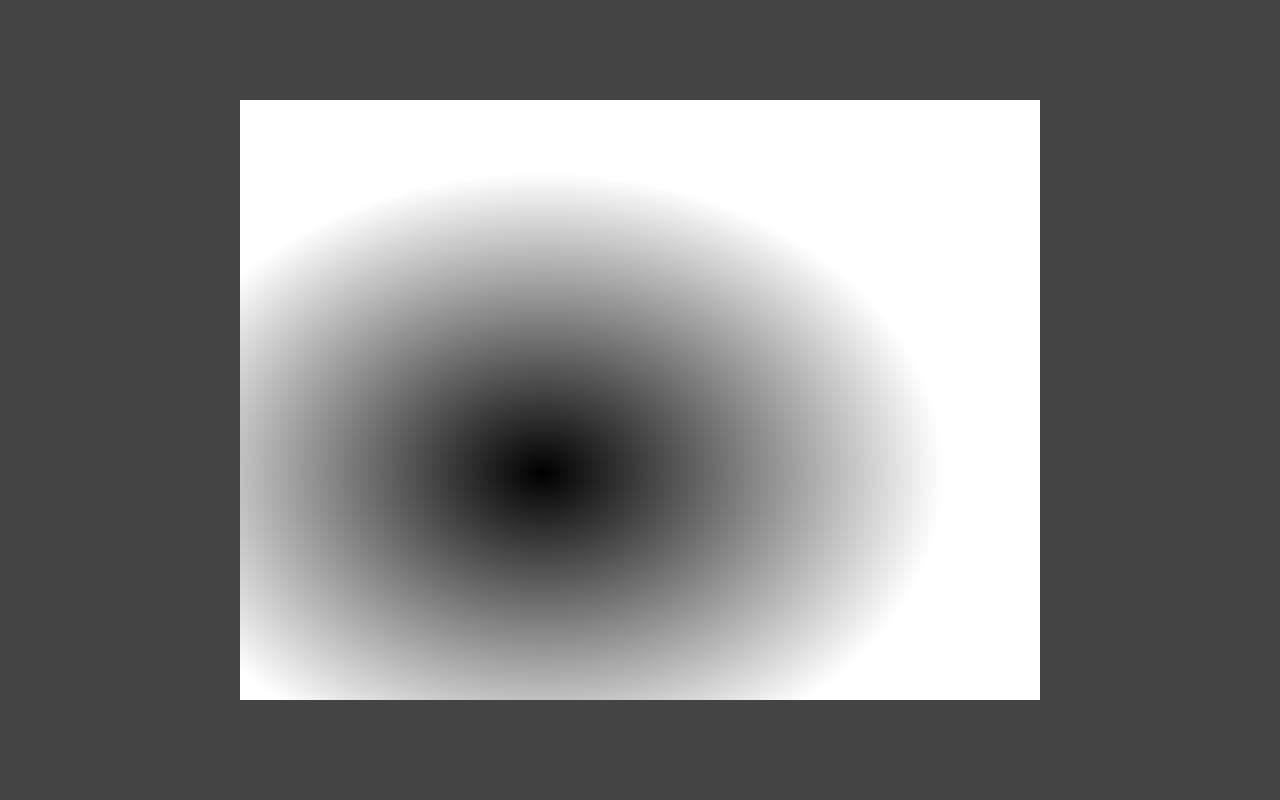
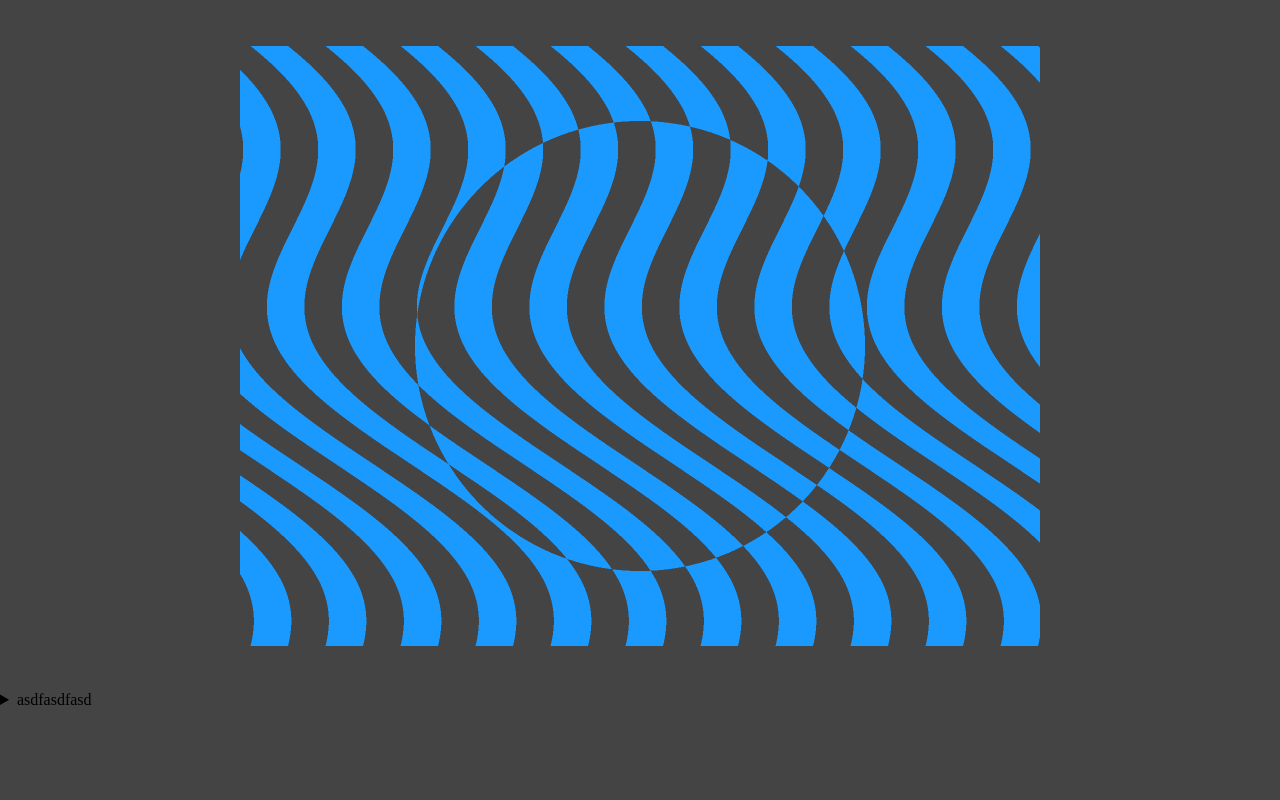
Before and after one commit to BrunoSumar/canvas, a website: page index.html in a window 1280 px wide. Drawn offline with Linux system fonts and the light colour scheme.

Commit message:
poorman's hotreload, as funções agora fazem mais sentido

```diff
--- a/base.js
+++ b/base.js
@@ -13,7 +13,8 @@ const createWebglContext = (canvasId, FRAGMENT_SHADER_TEXT) => {
     // Canvas os a imagem será rederizada
     const canvas = document.getElementById(canvasId);
     if(!canvas)
-        return
+        throw new Error("Canvas não encontrado")
+    canvas.style.display = 'block';
 
     //  salvar o contexto webGL usado
     const gl = canvas.getContext('webgl') || canvas.getContext('experimental-webgl');
@@ -113,6 +114,7 @@ const createWebglContext = (canvasId, FRAGMENT_SHADER_TEXT) => {
         const pai = canvas.parentNode;
         pai.removeChild(canvas);
         const temp = document.createElement('canvas');
+        temp.style.display = 'none';
         temp.id = canvasId;
         pai.prepend(temp);
         gl.bindBuffer(gl.ARRAY_BUFFER, null)
@@ -128,37 +130,63 @@ const createWebglContext = (canvasId, FRAGMENT_SHADER_TEXT) => {
     })
 }
 
-// Captura posição do mouse
-
-
-
 // createWebglContext('c', VERTEX_SHADER_TEXT, FRAGMENT_SHADER_TEXT)
-
 
 
 // Gambiarra pra trocar o shader ao atualizar a variavel, clicar na tela atualizar etc
 
+let shaderName = null
 let fragText = null
-let shaderName = null
 let destroyContext = () => null
 
-Object.defineProperty(this, 'Shader', {
-    get: function () { return shaderName;},
-    set: async function (v) {
-        !destroyContext || destroyContext()
-        shaderName = v
-        console.log(`Shader alterado para ${v}`)
+const stop = () => {
+    destroyContext && destroyContext()
+    destroyContext = null
+}
+
+const show = async (name = shaderName) => {
+    try{
+        stop()
+        shaderName = name
         let res = await fetch(`fragments/${shaderName}.frag`)
         fragText = await res.text()
         destroyContext = createWebglContext('c', fragText)
-    },
-});
+        console.log(`Shader alterado para ${name}`)
+        return true
+    }catch(e){
+        console.error(e)
+        return false
+    }
+}
 
-if(!shaderName)
-    Shader = "initial"
-else
-    Shader = Shader
+show('initial')
 
-const atualizar = () => {
-    Shader = Shader
+// const update = show
+
+
+// gambiarra pra atualizar o shader em caso de alteração no servidor
+// só funciona com servidor de desenvolvimento aberto
+
+let watch = () => false
+if(location.origin.includes('10001')){
+    const socketUrl = 'ws://localhost:10001/watch';
+    const socket = new WebSocket(socketUrl);
+
+    socket.addEventListener('message',(e)=>{
+        show()
+    });
+
+    watch = async (name = shaderName) => {
+        try{
+            await socket.send(name)
+            return true
+        }catch(e){
+            console.error(e)
+            return false
+        }
+    }
+
+    setTimeout(watch, 1500)
 }
+
+const use = (name) => show(name) && watch(name)
--- a/fragments/initial.frag
+++ b/fragments/initial.frag
@@ -3,13 +3,35 @@
 uniform vec2 Resolution;
 uniform vec2 Mouse;
 varying vec2 Position;
+
 void main()
 {
   vec2 uv = Position;
   vec2 m = Mouse;
-       // m *= 2.;
-       // m -= 1.;
-       uv += cos(Time/1000.);
-       gl_FragColor = vec4(vec3(length(uv)),1.);
-       // gl_FragColor = vec4(vec3(step(m.y, uv.y)),1.);
+
+  float ratio = Resolution.x/Resolution.y;
+  uv.x *= ratio;
+  m.x *= ratio;
+
+  float dist = length(uv-m);
+  dist = step(.75, dist);
+
+  uv *= 4.;
+  uv.x += cos(uv.y)+uv.y/2.;
+  uv += Time/3000.;
+
+  vec2 i = floor(uv);
+  vec2 f = fract(uv);
+
+  vec4 a = vec4(vec3(.1, .6, 1.),1.);
+  vec4 b = vec4(0.0);
+
+
+  float t = step(0., cos(length(uv-m)*25.*(Time/100.)));
+  t = step(.5, f.x);
+  // t = step(.3, dist) * t;
+  // t = 1. - t;
+  t = mix(t, 1.-t, dist);
+
+  gl_FragColor = mix(a, b, t);
 }
--- a/index.html
+++ b/index.html
@@ -23,8 +23,9 @@
          }
         </style>
     </head>
-    <body onclick="atualizar()">
+    <body onclick="true || update()">
         <canvas id="c">a</canvas>
+        <details ><summary >asdfasdfasd</summary> <div onclick="use('noise')">mais coisa aqui</div></details>
         <script defer src="base.js"></script>
     </body>
 </html>
--- a/package.json
+++ b/package.json
@@ -12,6 +12,7 @@
   "dependencies": {
     "fastify": "^3.20.2",
     "fastify-static": "^4.2.3",
+    "fastify-websocket": "^3.2.1",
     "nodemon": "^2.0.12"
   }
 }
```
Also changed, not shown: fragments/star.frag (added, +20 -0 lines), index.js (+29 -9 lines), 2 other files. Lines whose indentation alone changed are shown as unchanged.
